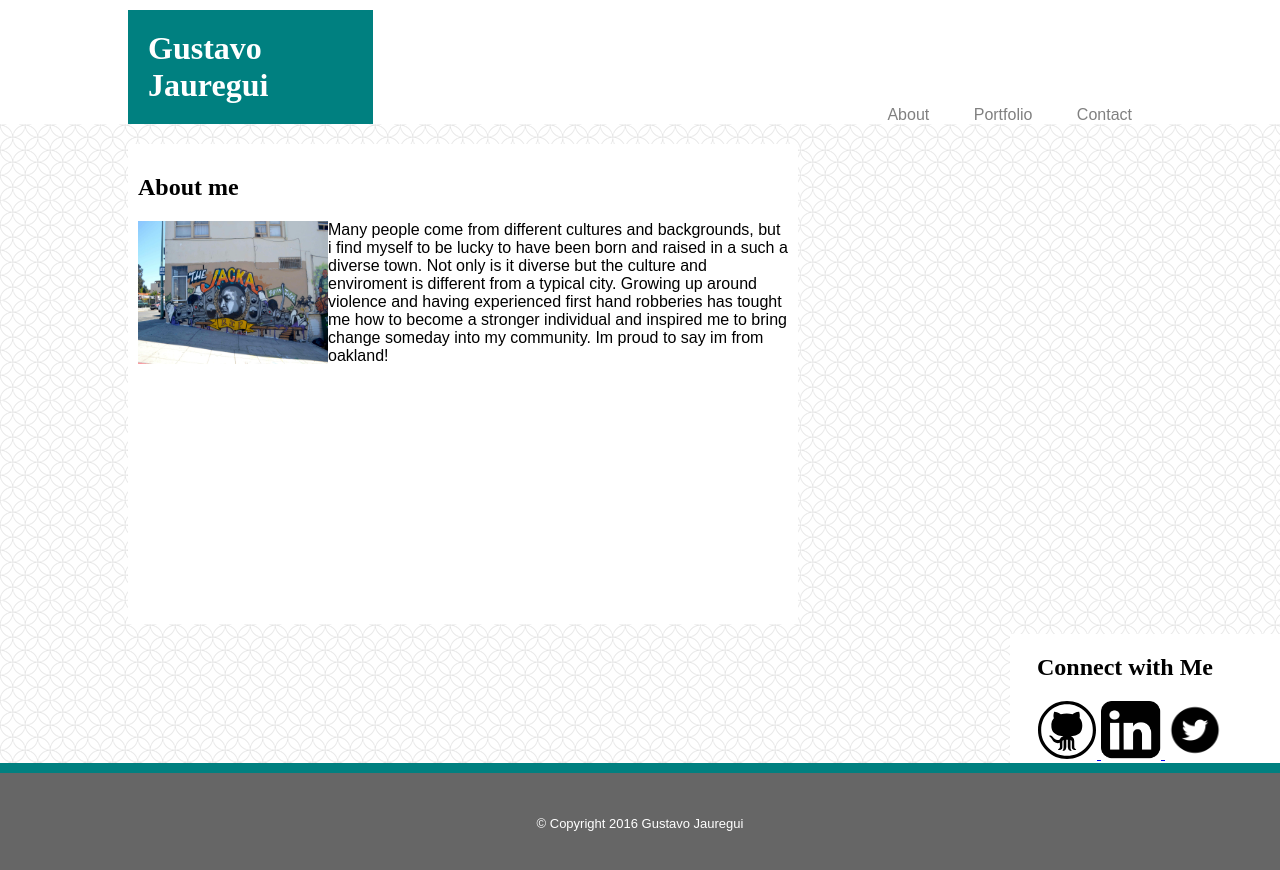
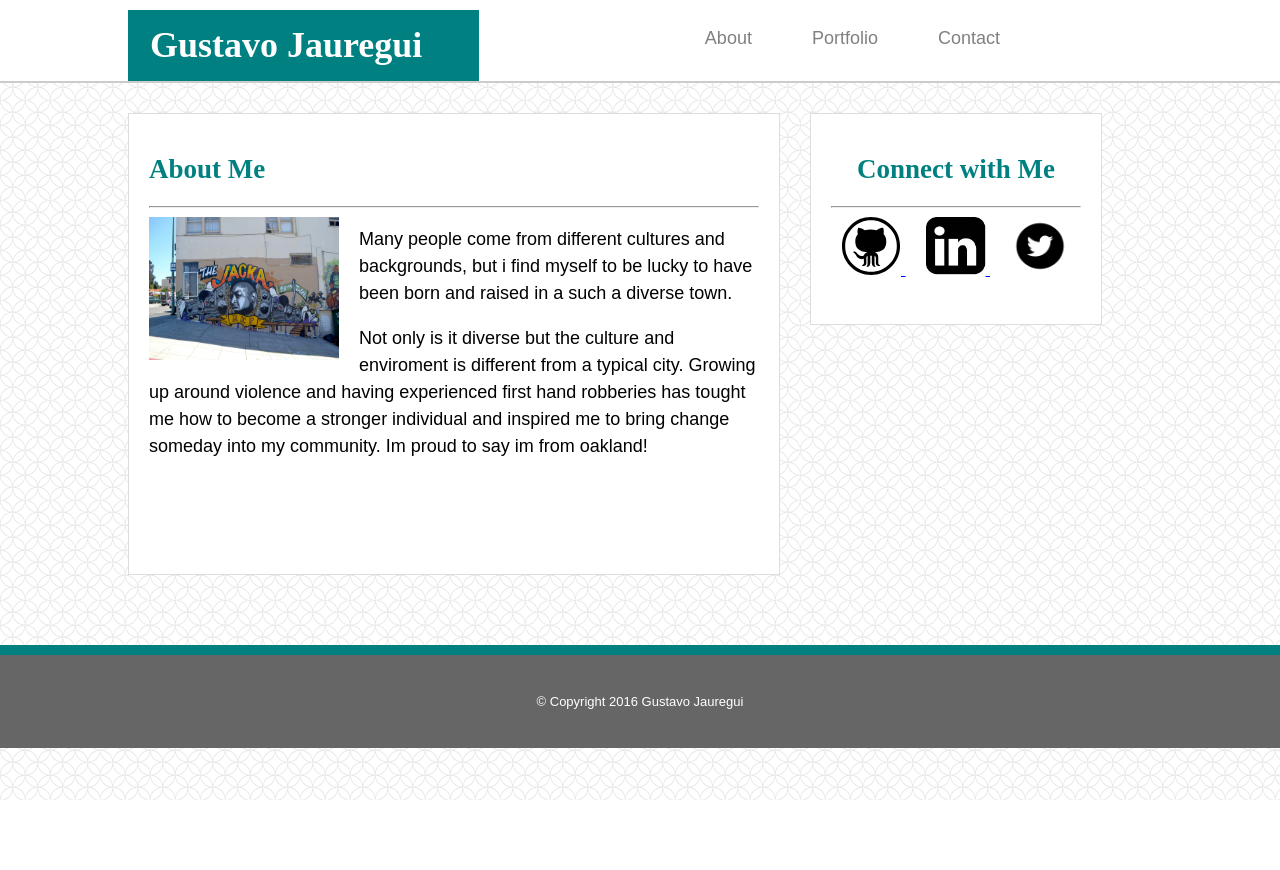
Before and after one commit to gustavo2011/Basic-Portfolio, a plain HTML site: page index.html in a window 1280 px wide. After the commit the page ends 800 px from the top, so only its background shows below. Drawn offline with Linux system fonts and the light colour scheme; a script that the page names is missing.

Commit message:
almost finished version

```diff
--- a/assets/css/style.css
+++ b/assets/css/style.css
@@ -1,39 +1,68 @@
 body{
     background-image:url("../../assets/images/spiration-light.png");
     margin: 0;
+    padding: 0;
+    line-height: 150%;
+    font-size: 18px;
+}
+
+.wrapper{
+    margin: 0 auto;
+    width: 1024px;
+}
+
+ul{
+    margin: 0;
+    padding: 0;
 }
 
 .container{
-    width: 80%;
-    margin: auto;
-    overflow: hidden;
+    width: 1024px;
+    margin: 0 auto;
 }
 
 
-ul {
-    margin: 0;
-    padding: 0;
-    float: right;
+header {
+    background-color:white;
+    padding-top: 10px;
+    min-height: 70px;
+    border-bottom: #cccccc 2px solid;
 }
 
-header {
-    background-color:white;
-    padding: 0px;
+
+
+header #title {
+    padding: 0;
+
 }
 
-h1{
-    color: white;
-    background-color: teal;
-    margin-top: 10px;
-    margin-bottom: -18px;
-    padding: 20px;
-    width: 20%;
+header h1{
+ background: teal;
+ width: 30%;
+ color: white;
+ padding: 22px;
+}
+
+header #title h1{
+    margin: 0;
 }
 
 header a{
     color: grey;
     text-decoration: none;
+    padding: 10px;
+    margin-bottom: 30px;
 
+}
+
+header li, header#title{
+    float: left;
+}
+
+header nav{
+    position: absolute;
+    top: 25px;
+    right: 250px;
 }
 
 header li {
@@ -42,32 +71,98 @@ header li {
 }
 
 
-
-img.file{
+img.file, article , aside{
     float: left;
 }
 
+img.file{
+    margin-right: 20px;
+}
+
 article{
-    padding: 10px;
+
     width: 650px;
     height: 460px;
     background-color: white;
-    margin-top: 20px;
+    margin-top: 30px;
+    margin-bottom: 70px;
+    border: #dddddd 1px solid;
+
+}
+
+article #content{
+ padding: 20px;
 }
 
 aside{
-    float: right;
-    margin-top: 10px;
     background: white;
     width: 270px;
+    height: 190px;
+    padding: 10px;
+    margin-left: 30px;
+    margin-top: 30px;
+    border: #dddddd 1px solid;
 }
 
-div.box{
+aside h2{
+    text-align: center;
+}
+
+aside #links{
+   padding: 10px;
+}
+
+aside .box{
     display: inline;
+   padding: 0 10px;
+}
+
+#projects {
+    float: left;
+    width: 60%;
+    height: 550px;
+}
+
+#contact-info{
+    background: white;
+    float: left;
+    width: 650px;
+    height: 580px;
+    border: #dddddd 1px solid;
+    margin-top: 30px;
+    margin-bottom: 30px;
+}
+
+#contact-info .info-input{
+    margin-right: 30px;
+    margin-left: 30px;
+    line-height: 200%;
+}
+
+form{
+    font-family: Arial, Helvetica, sans-serif
+}
+
+input[type =text]{
+    width:100%;
+}
+
+input[type =email]{
+    width:100%;
+}
+
+textarea{
+    width: 100%;
+    height: 200px;
 }
 
 h1 h2 {
     font-family: Georgia, 'Times New Roman', Times, serif;
+
+}
+
+h2 {
+    color: teal;
 }
 
 nav , p {
@@ -80,7 +175,7 @@ footer {
     clear: both;
     background: #666666;
     color: white;
-    padding: 30px;
+    padding: 20px;
     font-size: small;
     border-top: teal 10px solid;
 }
--- a/index.html
+++ b/index.html
@@ -10,9 +10,12 @@
 </head>
 
 <body>
+
     <header>
-        <div class="container">
+        <div class="wrapper">
+            <div id="title">
                 <h1>Gustavo Jauregui</h1>
+            </div>
      <nav>
         <ul>
             <li class="current"><a href="index.html">About</li></a>
@@ -26,20 +29,24 @@
 <!-- about me;description and pictures -->
  <div class="container">
       <article>
-            <h2>About me</h2>
+          <div id="content">
+            <h2>About Me</h2>
+
+            <hr>
 
             <img class="file" src="assets/images/DSC_5127ec.jpg" alt="thejackamural" width="190px" height="143px">
-                 <P> Many people come from different cultures and backgrounds, but i find myself to be lucky to have been born and raised in a such a diverse town. Not only is it diverse but the culture and enviroment is different from a typical city. Growing up around violence and having experienced first hand robberies has tought me how to become a stronger individual and inspired me to bring change someday into my community. Im proud to say im from oakland!</P>
+                 <P> Many people come from different cultures and backgrounds, but i find myself to be lucky to have been born and raised in a such a diverse town.</P>
+                 <p> Not only is it diverse but the culture and enviroment is different from a typical city. Growing up around violence and having experienced first hand robberies has tought me how to become a stronger individual and inspired me to bring change someday into my community. Im proud to say im from oakland!</P>
+            </div>
         </article>
-    </div>
-</div>
 
 
 
 <!-- social media links -->
 <aside>
-    <div class="container">
+    <div id="links">
         <h2>Connect with Me</h2>
+        <hr>
 
         <div class="box">
          <a href="https://github.com/gustavo2011/">
@@ -52,11 +59,11 @@
             <img src="assets/images/linkedin.png" width="60px" height="58px">
          </a>
        </div>
-
          <div class="box">
          <a href="https://twitter.com/TAVO41697">
             <img src="assets/images/twitter-icon-circle-logo.png" width="60px" height="58px">
         </a>
+    </div>
     </div>
   </div>
 </aside>
```
Also changed, not shown: contact.html (+26 -10 lines), portfolio.html (+12 -10 lines). Lines whose indentation alone changed are shown as unchanged.
